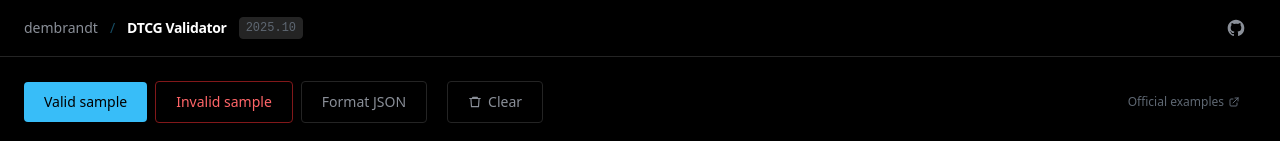
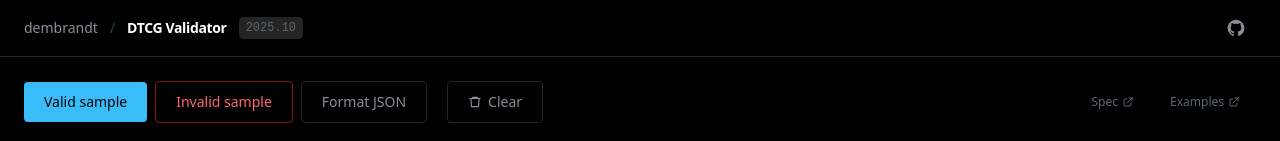
Before and after one commit to dembrandt/dtcg-validator, a React (Vite) app: page / in a window 1280 px wide. Shown: the top 141 px of the page. Built offline with nearby package versions, Linux system fonts and the light colour scheme.

Commit message:
fix: correct font-mono token name for Tailwind v4, add spec link to toolbar

```diff
--- a/src/App.jsx
+++ b/src/App.jsx
@@ -141,14 +141,9 @@
             <span className="text-sm font-semibold tracking-tight text-content-primary">
               DTCG Validator
             </span>
-            <a
-              href="https://www.designtokens.org/TR/2025.10/"
-              target="_blank"
-              rel="noopener noreferrer"
-              className="text-xs px-1.5 py-0.5 rounded font-mono bg-surface-card text-content-muted border border-border hover:text-content-secondary hover:border-border-focus transition-colors"
-            >
+            <span className="text-xs px-1.5 py-0.5 rounded font-mono bg-surface-card text-content-muted border border-border">
               2025.10
-            </a>
+            </span>
           </div>
 
           <div className="flex items-center gap-2">
@@ -205,15 +200,23 @@
             <span className="flex items-center gap-1.5"><TrashIcon />Clear</span>
           </button>
 
-          <div className="ml-auto">
+          <div className="ml-auto flex items-center gap-1">
+            <a
+              href="https://www.designtokens.org/TR/2025.10/"
+              target="_blank"
+              rel="noopener noreferrer"
+              className="text-xs px-4 py-2 inline-flex items-center gap-1 transition-colors text-content-muted hover:text-content-secondary"
+            >
+              Spec
+              <ExternalLinkIcon />
+            </a>
             <a
               href="https://www.designtokens.org/tr/2025.10/format/"
               target="_blank"
               rel="noopener noreferrer"
-              title="Browse official DTCG specification examples"
               className="text-xs px-4 py-2 inline-flex items-center gap-1 transition-colors text-content-muted hover:text-content-secondary"
             >
-              Official examples
+              Examples
               <ExternalLinkIcon />
             </a>
           </div>
--- a/src/index.css
+++ b/src/index.css
@@ -21,5 +21,5 @@
   --color-brand-orange: #ea580c;
   --color-brand-orange-hover: #c74b0a;
 
-  --font-family-mono: 'JetBrains Mono', ui-monospace, SFMono-Regular, Menlo, monospace;
+  --font-mono: 'JetBrains Mono', ui-monospace, SFMono-Regular, Menlo, monospace;
 }
```
